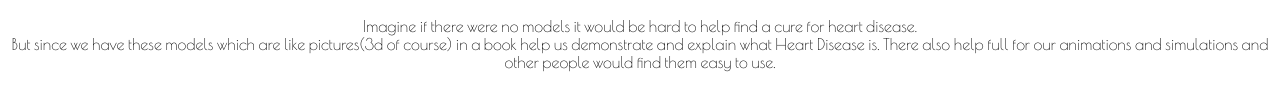
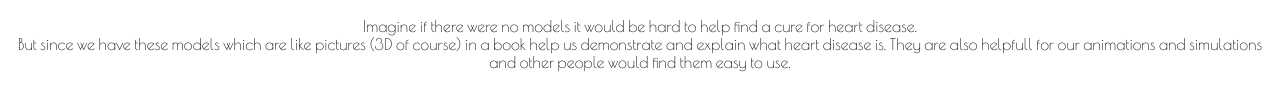
Before and after one commit to plaque-heart/plaque-heart.github.io, a plain HTML site: page Blender.html in a window 1280 px wide. Shown: the part 417-528 px from the top of the page. Drawn offline with nearby package versions, Linux system fonts and the light colour scheme.

Commit message:
typo fix3

```diff
--- a/Blender.html
+++ b/Blender.html
@@ -11,8 +11,8 @@
         <p>
             Imagine if there were no models it would be hard to help find a cure for
             heart disease.<br>
-            But since we have these models which are like pictures(3d of course) in a book
-            help us demonstrate and explain what Heart Disease is. There also help full for our animations
+            But since we have these models which are like pictures (3D of course) in a book
+            help us demonstrate and explain what heart disease is. They are also helpfull for our animations
             and simulations and other people would find them easy to use.
         </p>
     </body>
```
